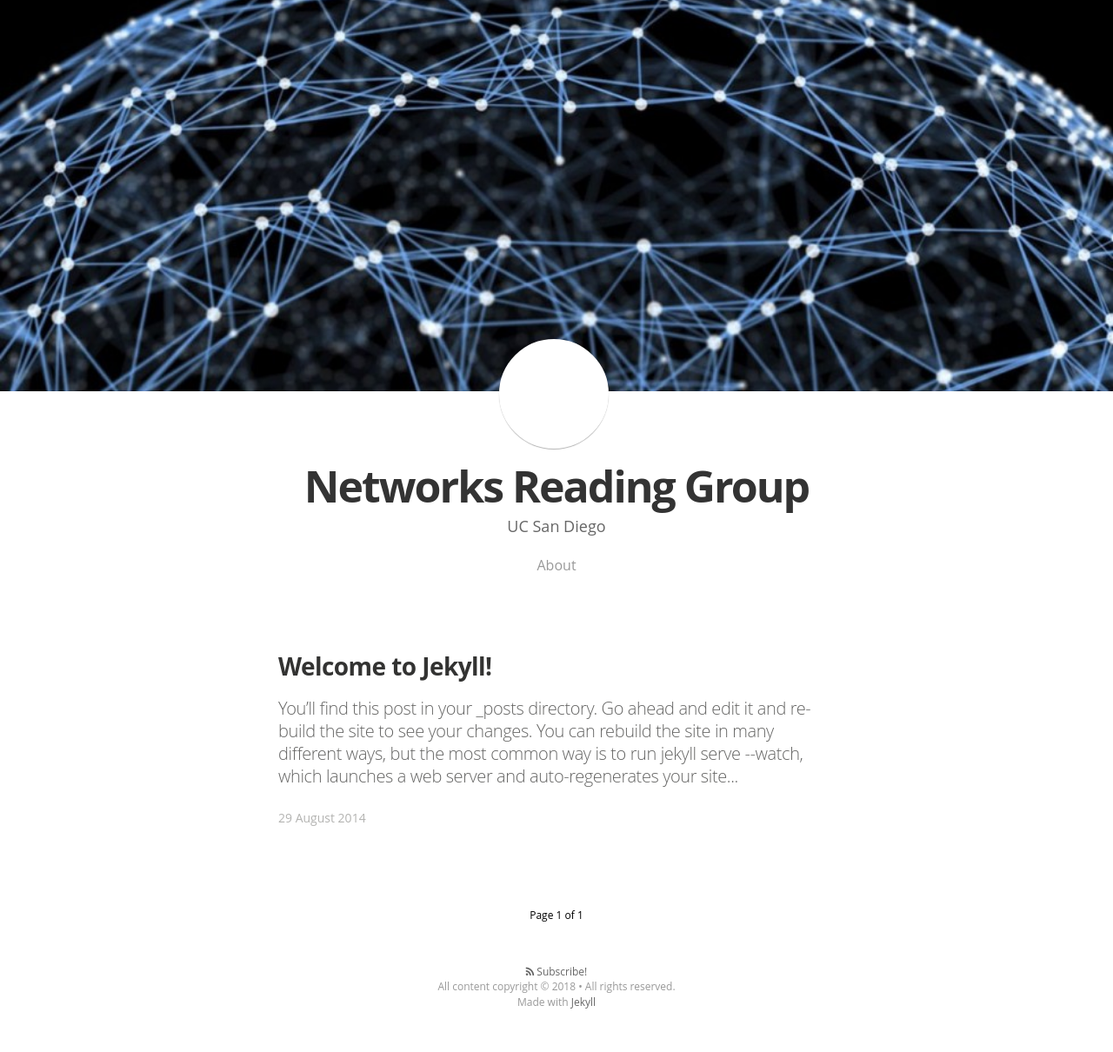
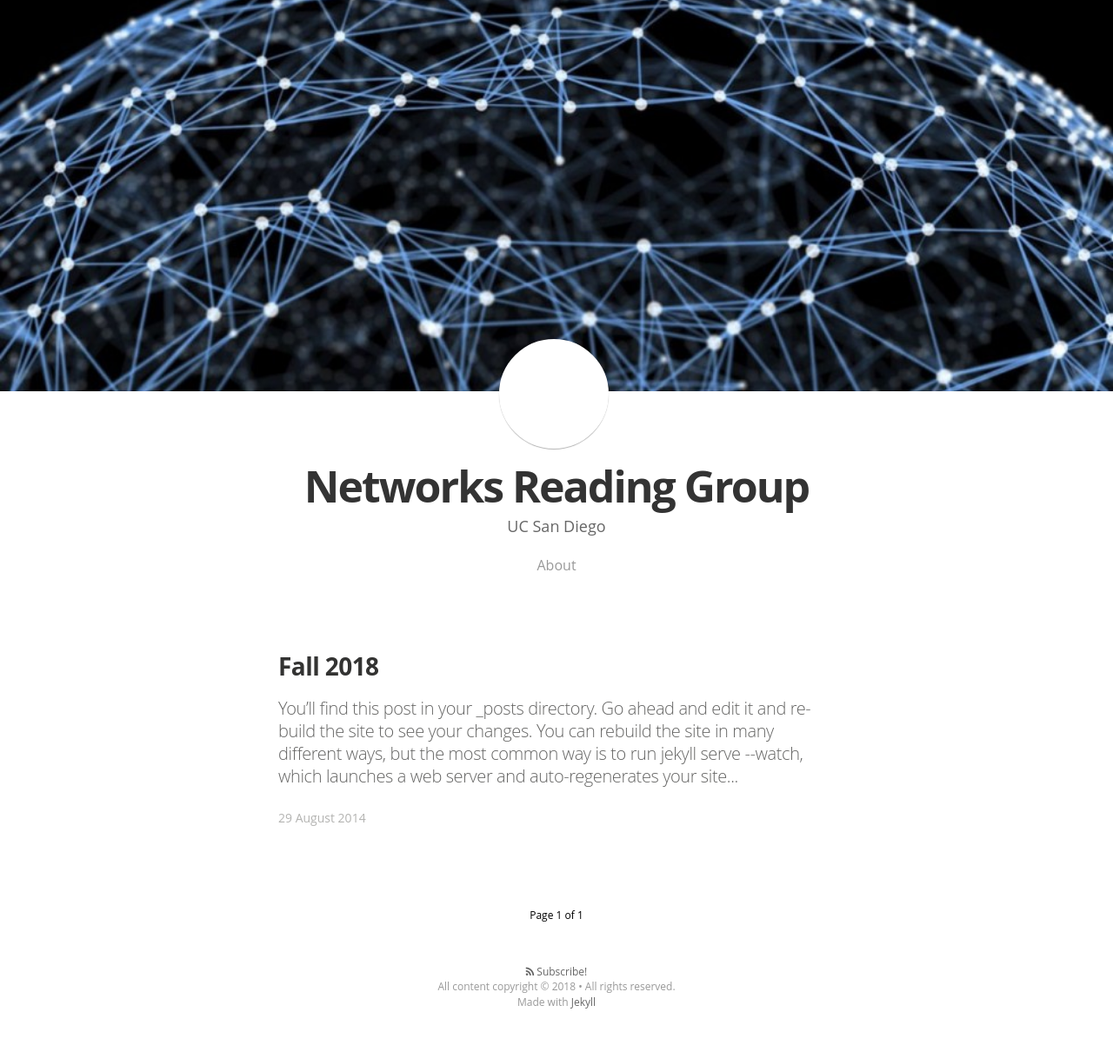
Before and after one commit to nrgucsd/nrgucsd.github.io, a Jekyll site: the page built from index.html, in a window 1280 px wide. Shown: the whole page at 87% size. Built offline with Jekyll 4.4.1, drawn with Linux system fonts in a browser that asks for light colours; nearby versions of some CDN libraries; some web fonts are replaced; the list of posts is cut into pages by our own code.

Commit message:
Update 2014-08-29-welcome-to-jekyll.markdown

```diff
--- a/_posts/2014-08-29-welcome-to-jekyll.markdown
+++ b/_posts/2014-08-29-welcome-to-jekyll.markdown
@@ -1,6 +1,6 @@
 ---
 layout: post
-title:  "Welcome to Jekyll!"
+title:  "Fall 2018"
 categories: jekyll update
 image: /assets/article_images/2014-08-29-welcome-to-jekyll/desktop.JPG
 ---
```
